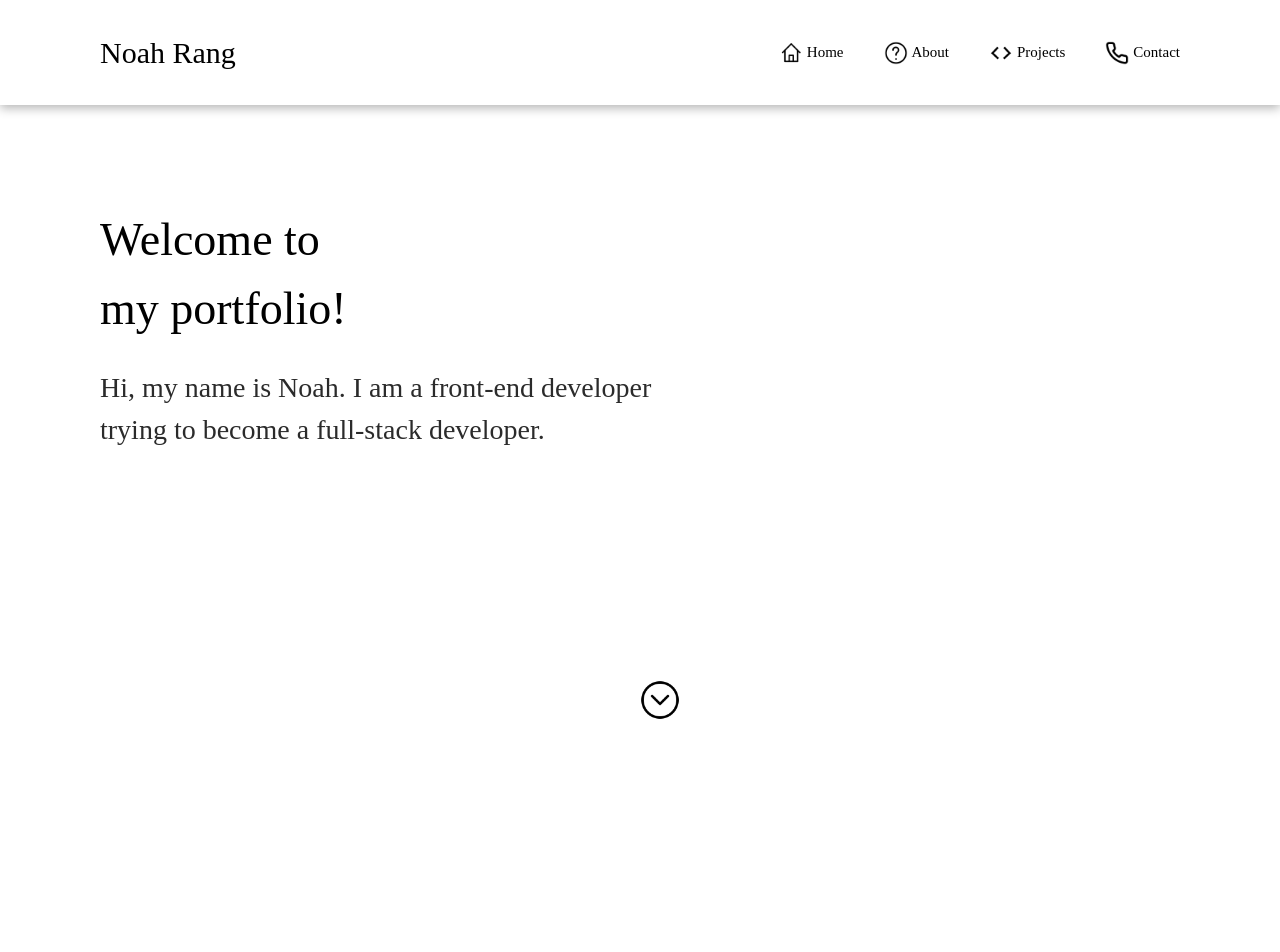
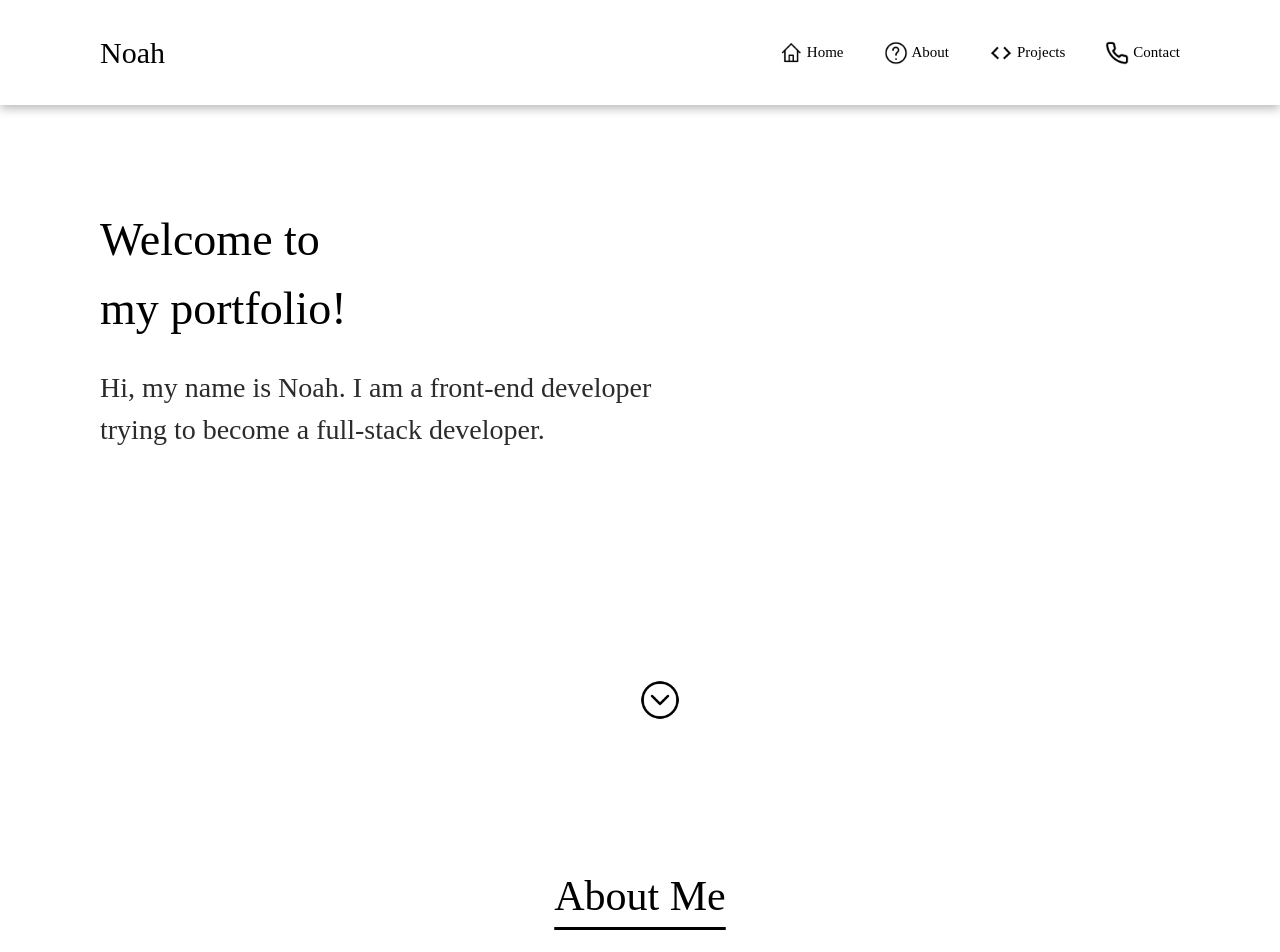
Before and after one commit to MinecraftXPert/Portfolio, a React (Vite) app: page / in a window 1280 px wide. Shown: the top 952 px of the page. Before the commit the page ends 800 px from the top, so only its background shows below. Built offline with nearby package versions, Linux system fonts and the light colour scheme; a web font is replaced by a local one.

Commit message:
Add some progress

```diff
--- a/src/App.jsx
+++ b/src/App.jsx
@@ -1,9 +1,11 @@
 import Home from "./components/Home"
+import About from "./components/About"
 
 export default function App() {
   return (
     <>
       <Home />
+      <About />
     </>
   )
 }
--- /dev/null
+++ b/src/components/About.jsx
@@ -0,0 +1,9 @@
+export default function About() {
+  return (
+    <section>
+      <div>
+        <h1 className="text-center text-[42px] text-underline underline underline-offset-[17px] decoration-[3px]">About Me</h1>
+      </div><br /><br />
+    </section>
+  );
+}
--- a/src/components/Header.jsx
+++ b/src/components/Header.jsx
@@ -1,7 +1,7 @@
 export default function Header() {
   return (
     <header className="animate-[appear-top_1s_ease_forwards_1s] -translate-y-[110%] shadow-yes flex justify-between items-center p-[30px_100px]">
-      <h1 className="animate-[popon_1s_ease_forwards_1.5s] text-[30px] opacity-0">Noah Rang</h1>
+      <h1 className="animate-[popon_1s_ease_forwards_1.5s] text-[30px] opacity-0">Noah</h1>
       <nav>
         <ul className="animate-[popon_1s_ease_forwards_1.5s] flex text-[15px] gap-[40px] opacity-0">
           <li>
--- a/src/components/WelcomeSection.jsx
+++ b/src/components/WelcomeSection.jsx
@@ -1,6 +1,6 @@
 export default function WelcomeSection() {
   return (
-    <section className="m-[100px]">
+    <section className="m-[100px] h-[70vh]">
       <div className="flex animate-[welcome_1s_ease_forwards_2.0s] opacity-0">
         <div>
           <h1 className="text-[46px]">
--- a/src/index.css
+++ b/src/index.css
@@ -14,7 +14,6 @@ nav ul li a::before {
 nav ul li a:hover::before {
   @apply scale-100;
 }
-
 @keyframes appear-top {
   0% {
     transform: translateY(-110%);
```
